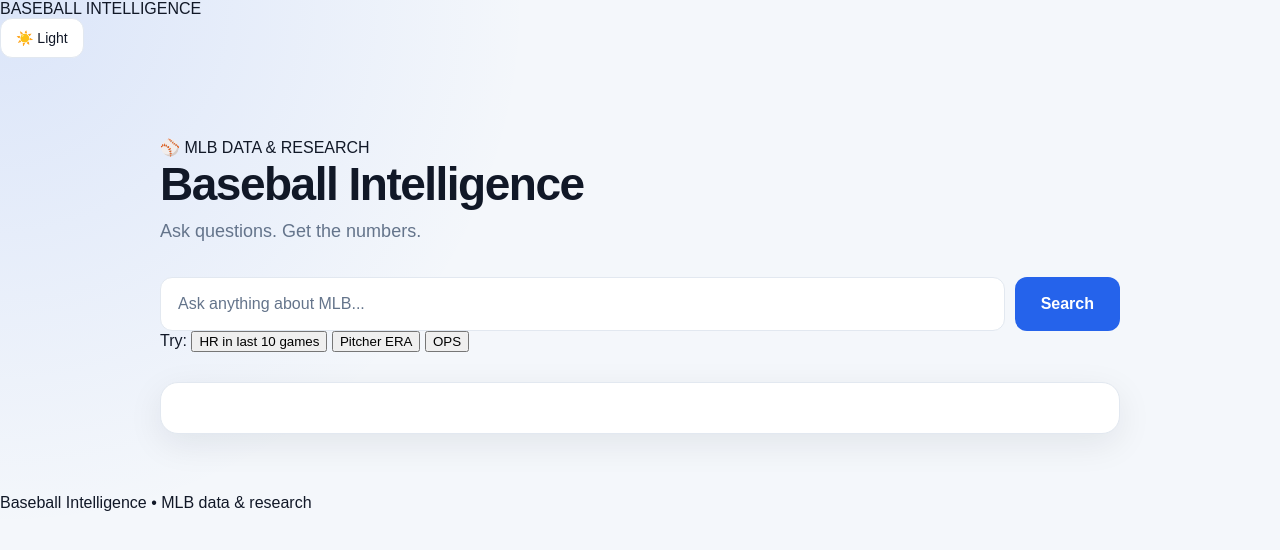
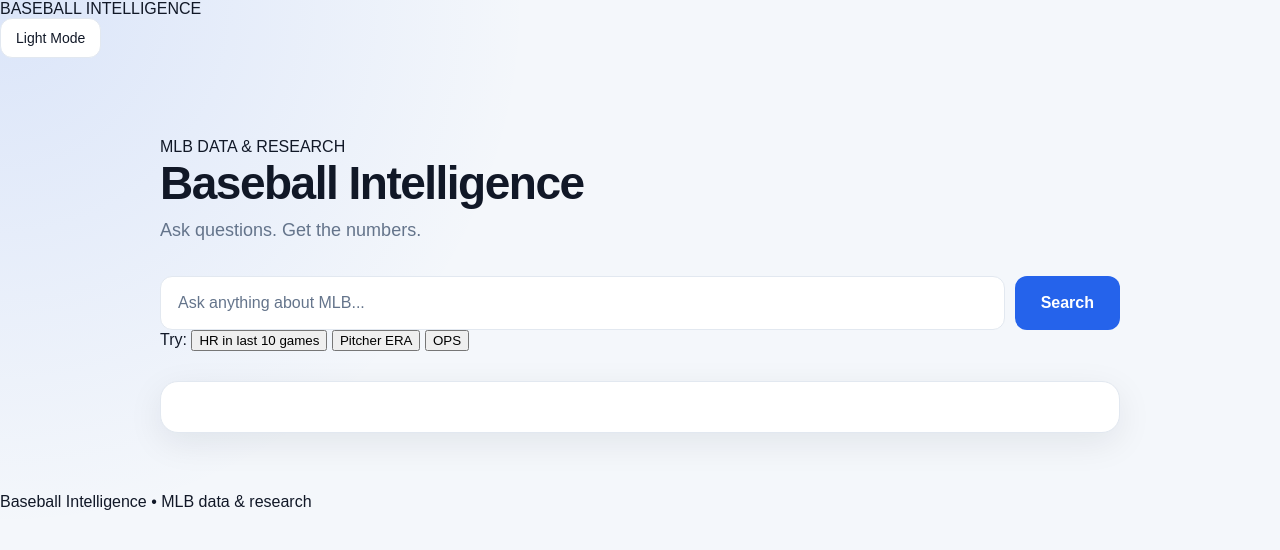
Before and after one commit to ReedGarrett-source/MLB-Research-Engine, a website: page index.html in a window 1280 px wide. Drawn offline with Linux system fonts and the light colour scheme.

Commit message:
Update index.html

```diff
--- a/index.html
+++ b/index.html
@@ -13,13 +13,13 @@
   BASEBALL INTELLIGENCE
 </div>
 <button id="themeToggle" class="theme-toggle">
-  ☀️ Light
+  Light Mode
 </button>
   </header>
   <main>
 <section class="hero">
   <div class="badge">
-    ⚾ MLB DATA &amp; RESEARCH
+    MLB DATA &amp; RESEARCH
   </div>
   <h1>
     Baseball
@@ -75,20 +75,24 @@
         document.body.classList.contains("light");
       themeToggle.textContent =
         isLight
-          ? "🌙 Dark"
-          : "☀️ Light";
+          ? "Dark Mode"
+          : "Light Mode";
     }
-    themeToggle.addEventListener("click", () => {
+    themeToggle.addEventListener("click", function () {
       document.body.classList.toggle("light");
+      const currentTheme =
+        document.body.classList.contains("light")
+          ? "light"
+          : "dark";
       localStorage.setItem(
         "theme",
-        document.body.classList.contains("light")
-          ? "light"
-          : "dark"
+        currentTheme
       );
       updateThemeButton();
     });
-    if (localStorage.getItem("theme") === "light") {
+    const savedTheme =
+      localStorage.getItem("theme");
+    if (savedTheme === "light") {
       document.body.classList.add("light");
     }
     updateThemeButton();
```
